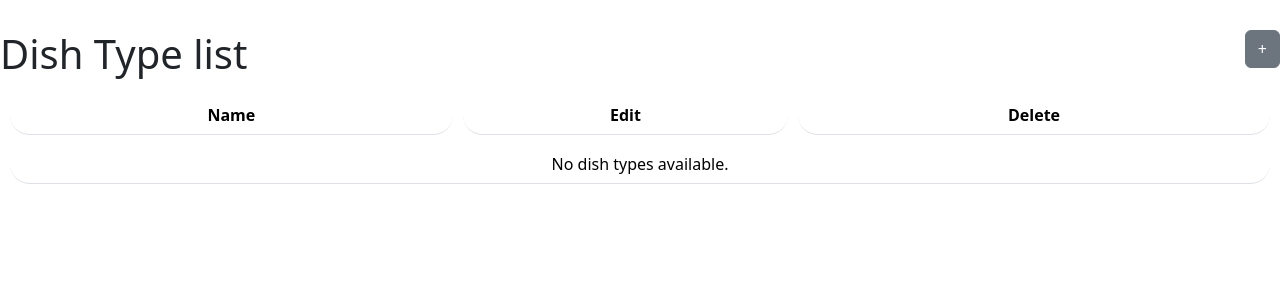
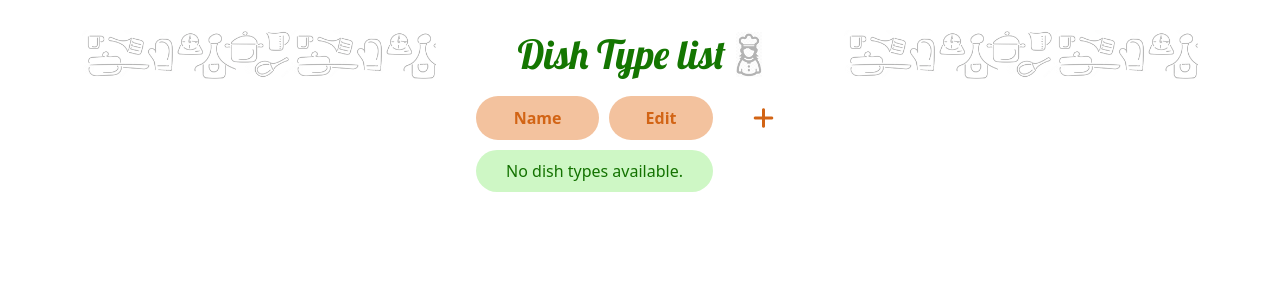
Before and after one commit to Iago-pixel/kitchen-service-mate, a Django app: page /dish-types/ in a window 1280 px wide. Shown: the part 106-406 px from the top of the page. Run offline with Django 5.2, Linux system fonts and the light colour scheme; the visitor is signed in with stand-in values (Sample User, id 1); data that the repository does not hold is empty; some libraries are stand-ins or nearby versions.

Commit message:
fix: enhance dish type list layout and improve button accessibility

```diff
--- a/templates/menu/dishtype_list.html
+++ b/templates/menu/dishtype_list.html
@@ -1,26 +1,33 @@
 {% extends 'base.html' %}
+{% load static %}
 
 {% block content %}
-  <h1>Dish Type list <a style="float: right;" class="btn btn-secondary" href="{% url 'menu:dish-type-create' %}">+</a></h1>
-  <table class="table">
+  <div class="d-flex justify-content-evenly">
+    <img class="hidden-in-tablet" src="{% static 'img/list_title_img.png' %}" alt="" height="50px">
+    <h1 class="d-flex align-items-center" style="font-family: var(--font-title); color: var(--font-green);">Dish Type list <img style="margin-left: 10px;" src="{% static 'img/cook_img.png' %}" alt="" height="45px"></h1>
+    <img class="hidden-in-tablet" src="{% static 'img/list_title_img.png' %}" alt="" height="50px">
+  </div>
+  <table class="mx-auto">
     <tr>
       <th>Name</th>
       <th>Edit</th>
-      <th>Delete</th>
+      <th style="background-color: transparent;">
+        <a class="add-link" href="{% url 'menu:dish-type-create' %}"><i class="fa-solid fa-plus"></i></a>
+      </th>
     </tr>
     {% for dishtype in dishtype_list %}
       <tr>
         <td>{{ dishtype.name }}</td>
         <td>
-          <a href="{% url 'menu:dish-type-update' dishtype.pk %}">EDIT</a>
+          <a href="{% url 'menu:dish-type-update' dishtype.pk %}" class="view-link">Edit</a>
         </td>
-        <td>
-          <a href="{% url 'menu:dish-type-delete' dishtype.pk %}">DELETE</a>
+        <td style="background-color: transparent;">
+          <a href="{% url 'menu:dish-type-delete' dishtype.pk %}" style="color: red"><i class="fa-regular fa-trash-can"></i></a>
         </td>
       </tr>
     {% empty %}
       <tr>
-        <td colspan="3">No dish types available.</td>
+        <td colspan="2">No dish types available.</td>
       </tr>
     {% endfor %}
   </table>
```
